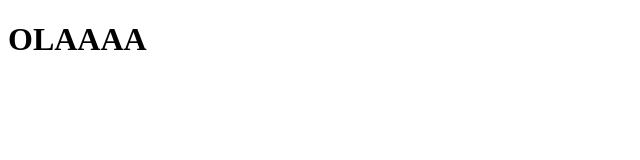
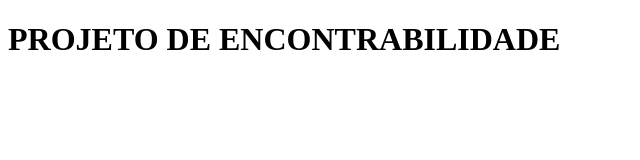
Before and after one commit to amandamoraes07/projeto-encontrabilidade, a plain HTML site: page index.html in a window 1280 px wide. Shown: the whole page, without its empty margins (0-640 px from the left). Drawn offline with Linux system fonts and the light colour scheme.

Commit message:
Update index.html

```diff
--- a/index.html
+++ b/index.html
@@ -15,6 +15,6 @@
 
 </head>
 <body>
-  <h1> OLAAAA </h1>
+  <h1> PROJETO DE ENCONTRABILIDADE </h1>
 </body>
 </html>
```
